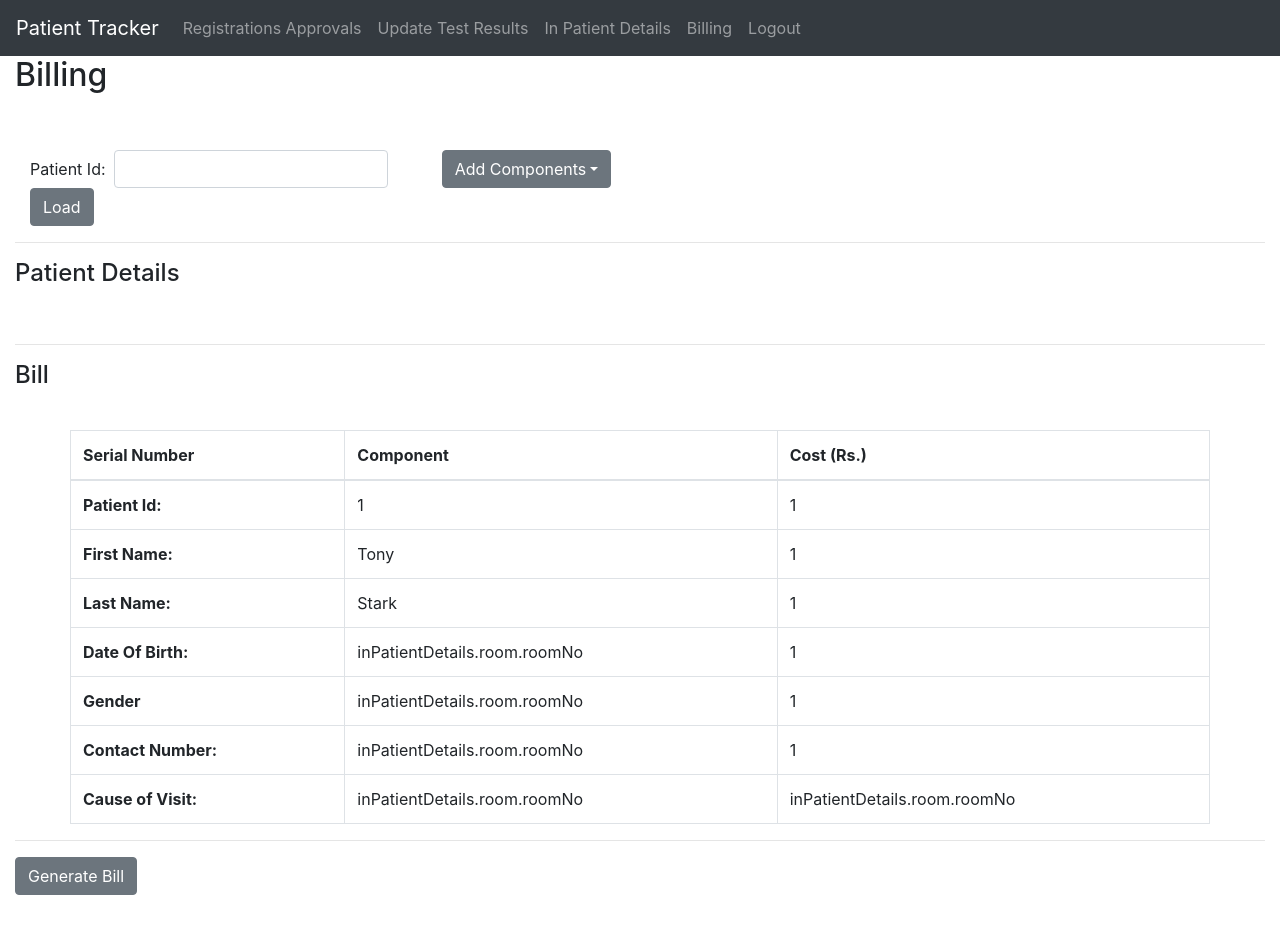
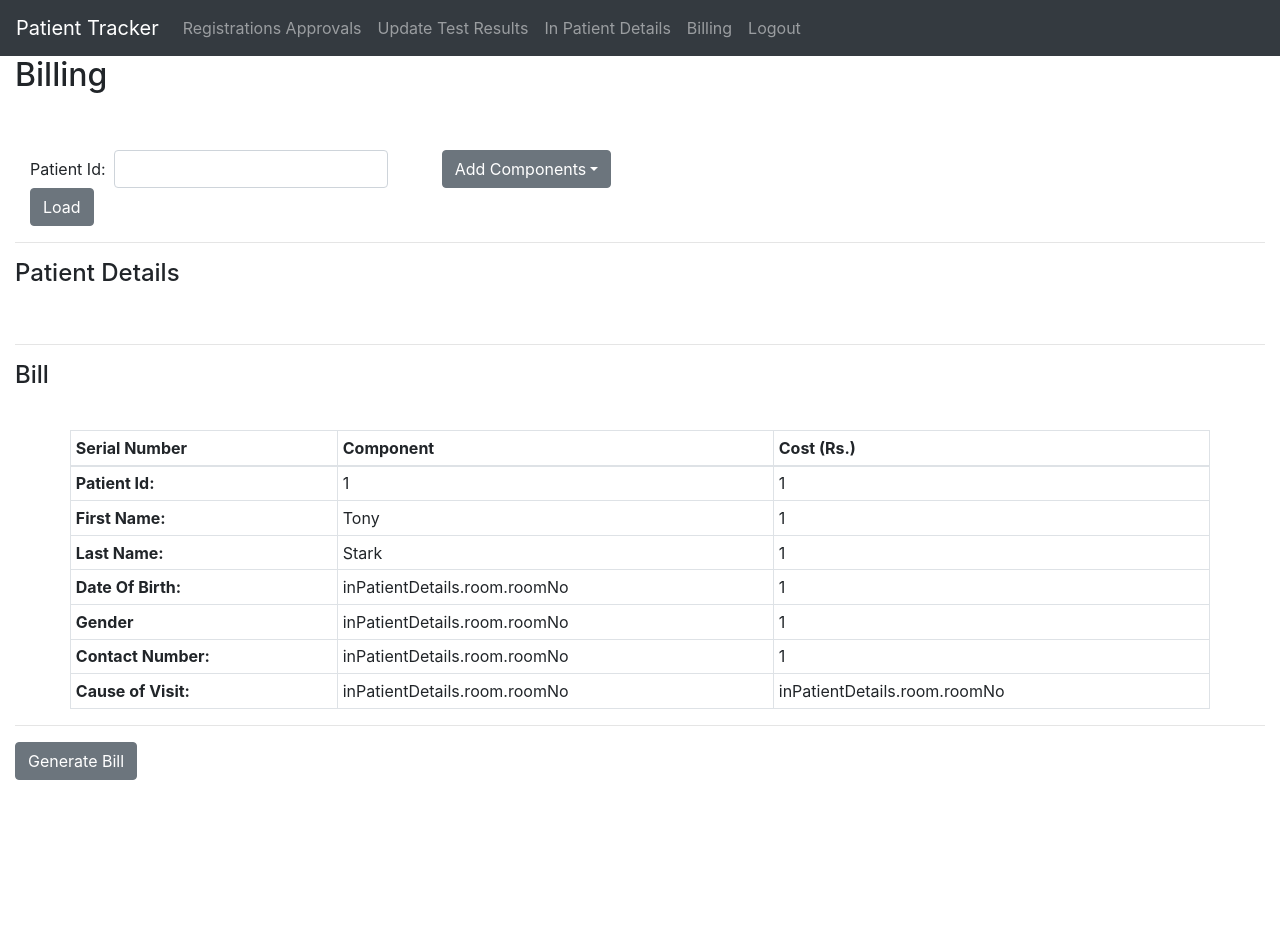
Before and after one commit to coderperfect/patient-tracker-react, a React (Create React App) app: page /billing in a window 1280 px wide. Shown: the top 934 px of the page. After the commit the page ends 828 px from the top, so only its background shows below. Built offline with nearby package versions, Linux system fonts and the light colour scheme.

Commit message:
Billing same point

```diff
--- a/src/components/admin/Billing.js
+++ b/src/components/admin/Billing.js
@@ -216,7 +216,7 @@ class Billing extends Component {
 
                 <h4>Bill</h4>
 
-                <Table bordered className="container" style={{marginTop:'40px'}}>
+                <Table bordered size="sm" className="container" style={{marginTop:'40px'}}>
                     <thead>
                         <tr key="table-header">
                             <th scope="col">Serial Number</th>
```
